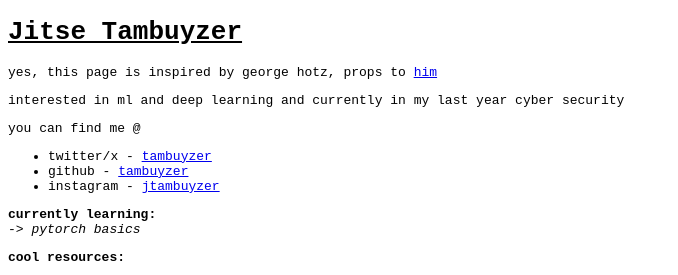
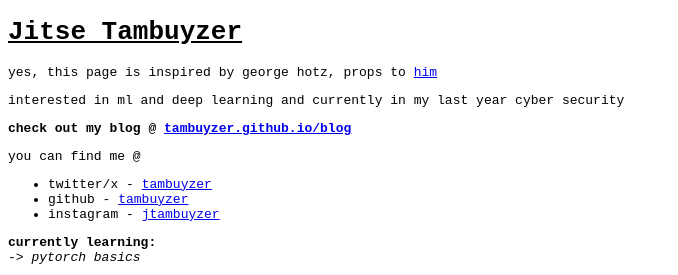
Before and after one commit to tambuyzer/tambuyzer.github.io, a plain HTML site: page index.html in a window 1280 px wide. Shown: the top 275 px of the page, without its empty margins (0-678 px from the left). Drawn offline with Linux system fonts and the light colour scheme.

Commit message:
added blog

```diff
--- a/index.html
+++ b/index.html
@@ -14,6 +14,7 @@
     <h1><u>Jitse Tambuyzer</u></h1>
     <p>yes, this page is inspired by george hotz, props to <a href="https://geohot.com">him</a></p>
     <p>interested in ml and deep learning and currently in my last year cyber security</p>
+    <p><b>check out my blog @ <a href="https://tambuyzer.github.io/blog">tambuyzer.github.io/blog</a></b></p>
     <p>you can find me @</p>
     <ul>
         <li>twitter/x - <a href="https://x.com/tambuyzer">tambuyzer</a></li>
```
